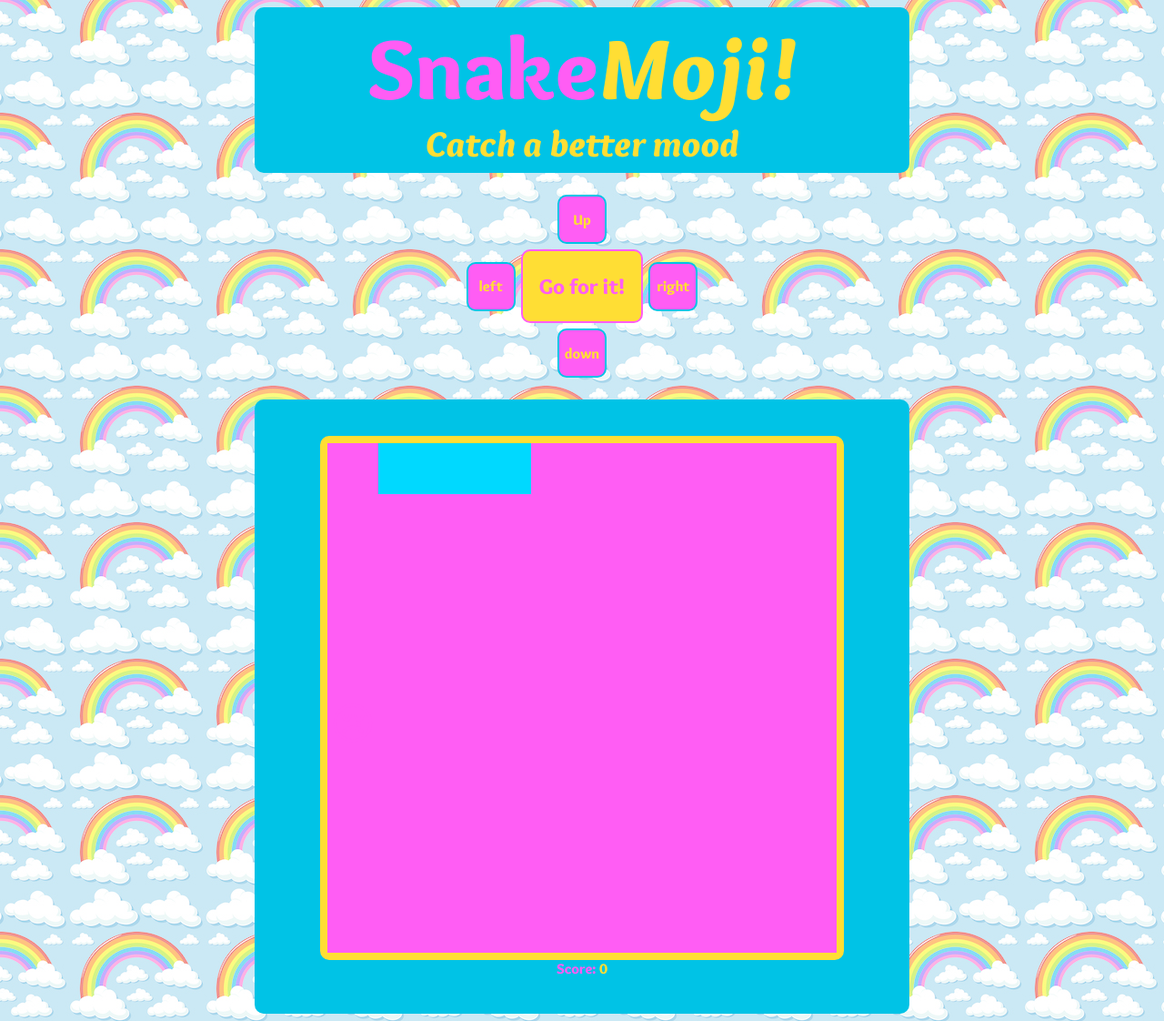
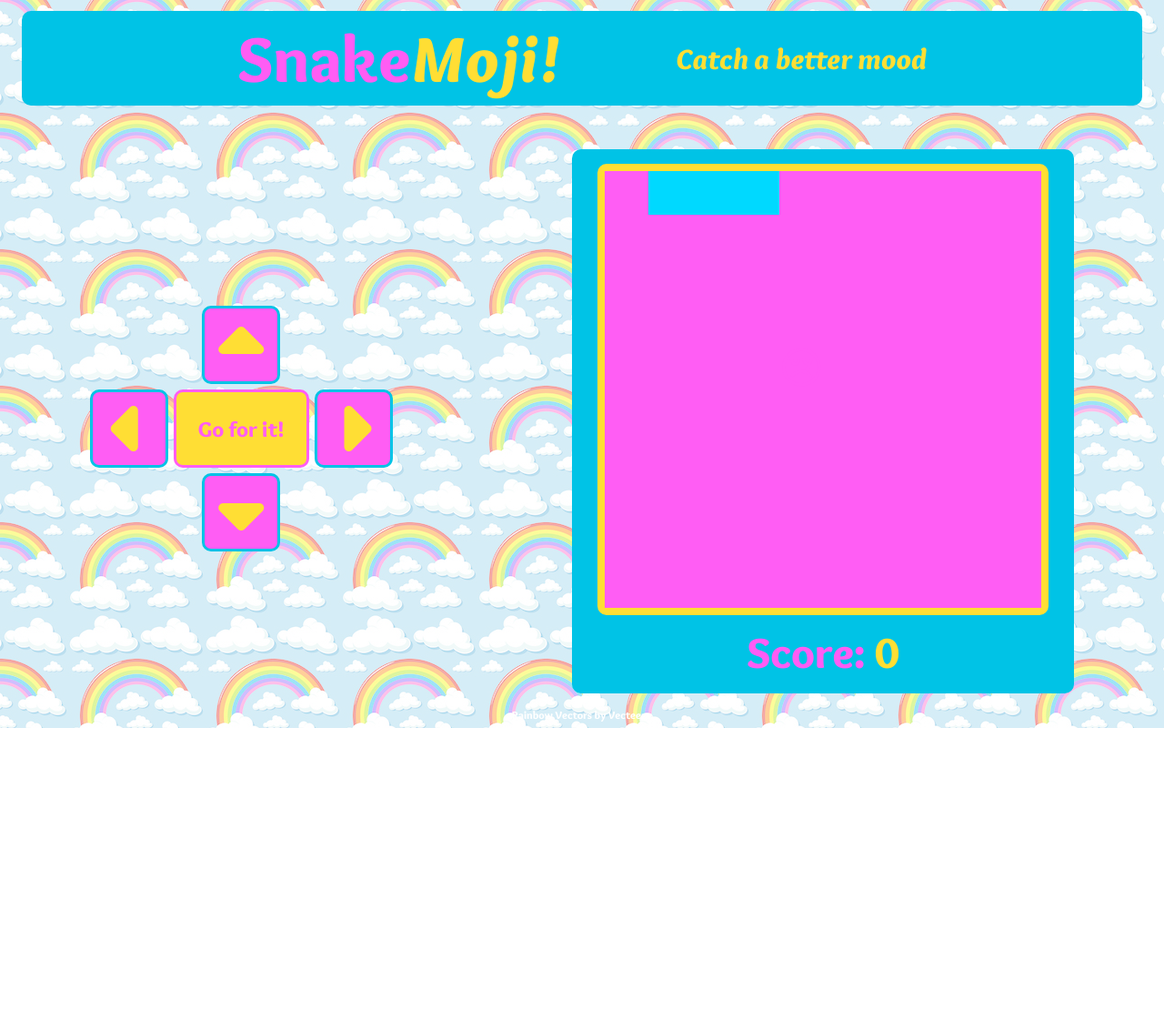
Before and after one commit to Raelinda/SnakeMoji-Game, a plain HTML site: page index.html in a window 1280 px wide. Shown: the top 1122 px of the page at 91% size. After the commit the page ends 800 px from the top, so only its background shows below. Drawn offline with Linux system fonts and the light colour scheme.

Commit message:
initial commit

```diff
--- a/index.html
+++ b/index.html
@@ -19,23 +19,25 @@
     </header>
 
 
+        <div class="flex">
             <div class="buttons">
                 <div class="buttons__top">
-                <div id="upBtn" class="directional-btn">Up</div>
+                    <div id="upBtn" class="directional-btn"><i class="fas fa-caret-up"></i></div>
                 </div>
                 <div class="buttons__middle">
-                <div id="leftBtn" class="directional-btn">left</div>
+                    <div id="leftBtn" class="directional-btn"><i class="fas fa-caret-left"></i></div>
                     <div id="startBtn">Go for it!</div>
-                <div id="rightBtn" class="directional-btn">right</div>
+                    <div id="rightBtn" class="directional-btn"><i class="fas fa-caret-right"></i></div>
                 </div>
                 <div class="buttons__bottom">
-                <div id="downBtn" class="directional-btn">down</div>
+                    <div id="downBtn" class="directional-btn"><i class="fas fa-caret-down"></i></div>
                 </div>
             </div>
             <div class="game">
                 <div class="grid">
                 </div>
-            <div class="scoreboard">Score: <span id="score">0</span></div>
+                <div id="scoreboard">Score: <span id="score">0</span></div>
+            </div>
         </div>
         <a class="attributions" href="https://www.vecteezy.com/free-vector/rainbow">Rainbow Vectors by Vecteezy</a>
         <script src="snakeMoji1.js"></script>
--- a/snakeMoji1.js
+++ b/snakeMoji1.js
@@ -1,9 +1,15 @@
 // store DOM-grabs in variables
 const grid = document.querySelector('.grid')
+const scoreBoard = document.getElementById('scoreboard')
 const scoreDisplay = document.getElementById('score')
 const startBtn = document.getElementById('startBtn')
+const upBtn = document.getElementById('upBtn')
+const downBtn = document.getElementById('downBtn')
+const leftBtn = document.getElementById('leftBtn')
+const rightBtn = document.getElementById('rightBtn')
+const overlay = document.getElementById('overlay')
 
-//create arrays
+//grid and snake arrays
 const squares = []
 let currentSnake = [2, 1, 0]
 
@@ -12,12 +18,12 @@ const width = 10
 
 //changing variables
 let direction = 1
-let appleIndex = 0
+let emojiIndex = 0
 let timerId = 0
 let score = 0
 let snakeSpeed = 800
 let speedIncrease = 0.9
-
+console.log(score)
 // create 100 divs/style/push into squares array
 function createGrid() {
     for (let i = 0; i < width * width; i++) {
@@ -36,12 +42,13 @@ currentSnake.forEach(index => {
     // squares[index].textContent = '☹️'
 
 })
-
+// start/restart game
 function startGame() {
     clearInterval(timerId)
     direction = 1
     score = 0
-    scoreDisplay.textContent = 0
+    score.textContent = score
+    scoreBoard.textContent = "Score: "
     currentSnake.forEach(index => {
         squares[index].classList.remove('snake')
     })
@@ -51,9 +58,9 @@ function startGame() {
         squares[index].classList.add('snake')
     })
 
-    squares[appleIndex].classList.remove('apple')
-    squares[appleIndex].textContent = ''
-    generateApple()
+    squares[emojiIndex].classList.remove('emoji')
+    squares[emojiIndex].textContent = ''
+    generateEmoji()
 
     snakeSpeed = 1000
     timerId = setInterval(move, snakeSpeed)
@@ -61,21 +68,23 @@ function startGame() {
 startBtn.addEventListener('click', startGame)
 
 
-generateApple()
+generateEmoji()
 
 // clearInterval(timerId)
 
 //MOVE SNAKE
 function move() {
     const head = currentSnake[0]
-    // stop snake if it hits wall or overlaps
+    // stop snake if snake hits wall or overlaps self
     if ((head - width <= 0 && direction === -width) ||
         (head % width === 9 && direction === 1) ||
         (head + width > width * width && direction === width) ||
         (head % width === 0 && direction === -1) ||
         (squares[head + direction].classList.contains('snake'))
     ) {
+        startBtn.textContent = "Go again!"
         return clearInterval(timerId)
+
     }
     //remove from tail/add to head
     const tail = currentSnake.pop()
@@ -83,29 +92,35 @@ function move() {
     squares[head + direction].classList.add('snake')
     currentSnake.unshift(head + direction)
 
-    //if snake eats apple
-    if (squares[head + direction].classList.contains('apple')) {
+    //if snake eats emoji
+    if (squares[head + direction].classList.contains('emoji')) {
         squares[tail].classList.add('snake')
         currentSnake.push(tail)
         // currentSnake.push(tail)
         score++
         scoreDisplay.textContent = score
-        squares[appleIndex].classList.remove('apple')
-        squares[appleIndex].textContent = ''
-        generateApple()
+        squares[emojiIndex].classList.remove('emoji')
+        squares[emojiIndex].textContent = ' '
+        generateEmoji()
         clearInterval(timerId)
         snakeSpeed = snakeSpeed * speedIncrease
         timerId = setInterval(move, snakeSpeed)
     }
+    // result of winning game
     if (score === 12){
         clearInterval(timerId)
+        scoreBoard.textContent = ""
         scoreDisplay.textContent = "YOU WON!!!!!"
+        startBtn.textContent = "Go again!"
+        overlay.classList.remove('half-opacity')
+        overlay.classList.add('no-opacity')
+
     }
 
 }
 move()
 
-//control snake direction
+//control snake direction with keyboard
 document.addEventListener('keyup', e => {
     switch (e.key) {
         case 'ArrowUp':
@@ -122,9 +137,22 @@ document.addEventListener('keyup', e => {
             break
     }
 })
+// control snake direction with buttons
+upBtn.addEventListener('click', () =>{
+    direction = -width
+})
+rightBtn.addEventListener('click', () =>{
+    direction = 1
+})
+downBtn.addEventListener('click', () =>{
+    direction = width
+})
+leftBtn.addEventListener('click', () =>{
+    direction = -1
+})
 
-//generate random apples
-function generateApple() {
+//generate random emojis
+function generateEmoji() {
     switch (score) {
         case 0:
             emoji = '😢'
@@ -163,9 +191,9 @@ function generateApple() {
             emoji = '🤩'
     }
     do {
-        appleIndex = Math.floor(Math.random() * squares.length)
+        emojiIndex = Math.floor(Math.random() * squares.length)
     }
-    while (squares[appleIndex].classList.contains('snake'))
-    squares[appleIndex].classList.add('apple')
-    squares[appleIndex].textContent = emoji
+    while (squares[emojiIndex].classList.contains('snake'))
+    squares[emojiIndex].classList.add('emoji')
+    squares[emojiIndex].textContent = emoji
 }
--- a/style.css
+++ b/style.css
@@ -145,25 +145,29 @@ body {
 }
 
 .half-opacity {
-  opacity: .5
+  opacity: .6
 }
 
 .no-opacity {
   opacity: 0;
 }
-
+/* layout */
+.flex {
+  display: flex;
+  flex-direction: column;
+}
 /* Header */
 header {
   background: var(--happy-aqua-alt);
   border-radius: 10px;
-  margin: .5rem auto 0;
+  margin: .75rem auto 0;
   padding: .5em 5vmin;
   width: 80vmin;
 }
 
 
 h1 {
-  font-size: 12vmin;
+  font-size: 10vmin;
 }
 
 .header__title--accent {
@@ -174,7 +178,7 @@ h1 {
 
 h2 {
   color: var(--emoji-yellow);
-  font-size: 5vmin;
+  font-size: 4vmin;
   font-style: italic;
   font-weight: 900;
 }
@@ -187,7 +191,6 @@ h2 {
   align-items: center;
   justify-content: center;
 
-  font-size: 2vmin;
   margin: 3vmin auto;
 }
 
@@ -198,13 +201,18 @@ h2 {
 }
 
 #startBtn {
+  display: flex;
+  justify-content: center;
+  align-items: center;
+
   background: var(--emoji-yellow);
   border-radius: 10px;
-  border: 2px solid var(--hot-pink);
+  border: 3px solid var(--hot-pink);
   color: var(--hot-pink);
-  font-size: 3vmin;
+  font-size: 4vmin;
   margin: .25em;
-  padding: 1em .75em;
+  padding: 0 1em;
+  height: 10vmin;
 }
 
 .directional-btn {
@@ -214,14 +222,16 @@ h2 {
 
   background: var(--hot-pink);
   border-radius: 10px;
-  border: 2px solid var(--happy-aqua-alt);
+  border: 3px solid var(--happy-aqua-alt);
   color: var(--emoji-yellow);
-  height: 50px;
-  width: 50px;
+  font-size: 10vmin;
+  height: 10vmin;
+  width: 10vmin;
 }
+
 #startBtn:hover,
 .directional-btn:hover {
-  border: 2px solid white;
+  border: 3px solid white;
   box-shadow: 0 0 6px 1px hsla(360, 100%, 100%, .5) inset;
   color: white;
   cursor: pointer;
@@ -233,7 +243,7 @@ h2 {
   background: var(--happy-aqua-alt);
   border-radius: 10px;
   margin: 0 auto 2vmin;
-  padding: 5vmin;
+  padding: 5vmin 5vmin 3vmin;
   width: 80vmin;
 }
 
@@ -262,8 +272,8 @@ h2 {
   background: var(--happy-aqua);
 }
 
-/* apples are emojis */
-.apple {
+/* emojis */
+.emoji {
   display: flex;
   justify-content: center;
   align-items: center;
@@ -271,13 +281,65 @@ h2 {
   font-size: 6vmin;
 }
 
-.scoreboard {
-  font-size: 6vmin
-  margin-top: .5em;
+#scoreboard {
+  font-size: 6vmin;
+  margin-top: .25em;
 }
 
 #score {
   color: var(--emoji-yellow);
+}
+/* Media query - Tablet */
+@media (min-width: 37.5em) {
+  h1{
+    font-size: 6vmin;
+  }
+  h2 {
+    font-size: 3vmin;
+  }
+
+}
+
+
+/* Media query - Desktop */
+@media (min-width: 43.75em) {
+  .flex {
+    flex-direction: row;
+    margin-top: 3rem;
+  }
+  header {
+    width: 90%;
+    display: flex;
+    align-items: center;
+    justify-content: center;
+  }
+  h1 {
+    font-size: 9vmin;
+  }
+  h2 {
+    font-size: 4vmin;
+    margin-left: 4em;
+  }
+  #startBtn {
+    font-size: 3vmin;
+  }
+  .game {
+    margin: 0 auto 2vmin;
+  padding: 2vmin;
+  width: 65vmin;
+  }
+
+  .grid {
+    width: 60vmin;
+    height: 60vmin;
+  }
+  .square {
+    width: 6vmin;
+    height: 6vmin;
+  }
+  .scoreboard {
+    font-size: 4vmin;
+  }
 }
 
 /* design credit for background rainbow pattern */
```
Lines whose indentation alone changed are shown as unchanged.
